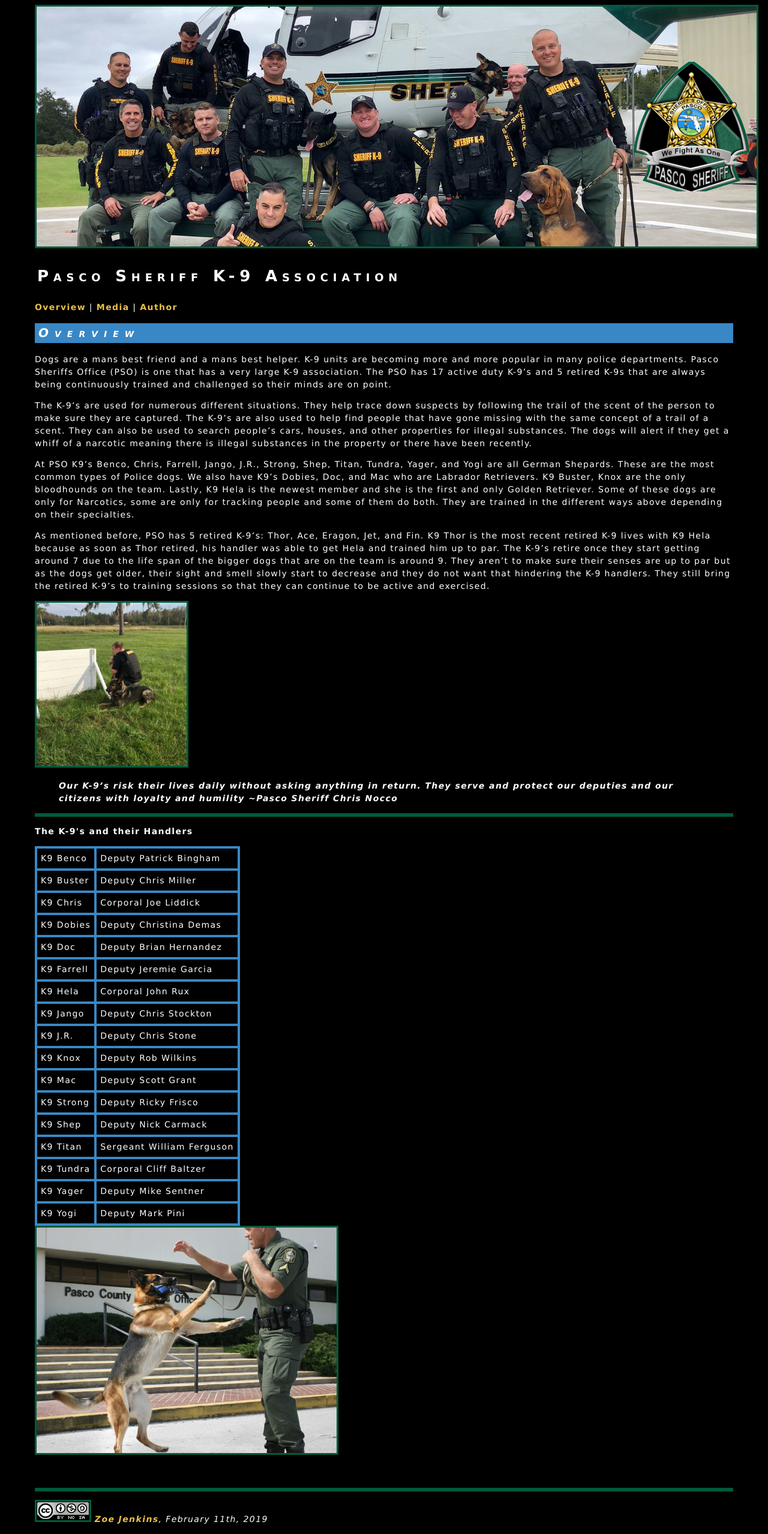
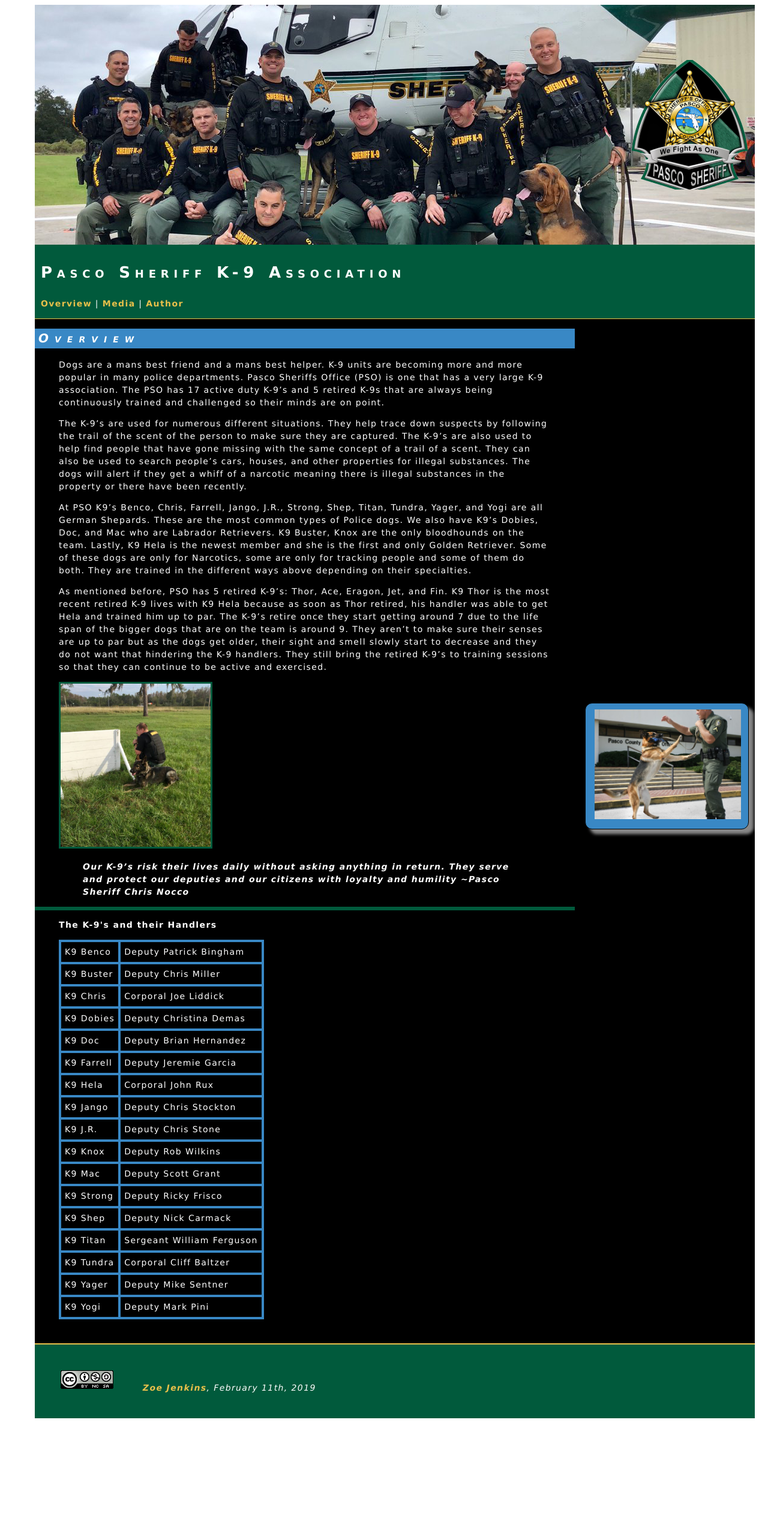
Before and after one commit to zgj18/lis2360_webdevelopment, a plain HTML site: page lesson6_assignment/index.html in a window 1280 px wide. Shown: the whole page at 60% size. After the commit the page ends 2373 px from the top, so only its background shows below. Drawn offline with Linux system fonts and the light colour scheme.

Commit message:
Lesson 6 final commit

```diff
--- a/lesson6_assignment/index.html
+++ b/lesson6_assignment/index.html
@@ -10,9 +10,14 @@
 	<link href="style.css" rel="stylesheet" type="text/css">
 </head>
 <body>
+    <div id="contianer">
+        <div id="header">
             <img src="images/bigk9.png" alt="Pasco Sounty's Sheriff's K9 units">
             <h1>Pasco Sheriff K-9 Association</h1>
             <p><a href="index.html">Overview</a> | <a href="media.html">Media</a> | <a href="author.html">Author</a></p>
+        </div> <!-- end of header -->
+
+        <div id="content">
             <h2><em>Overview</em></h2>
 
             <p>
@@ -108,12 +113,16 @@
                     <td>Deputy Mark Pini</td>
                 </tr>
             </table>
+        </div> <!--end of content-->
 
+        <div id="sidebari">
             <img src="images/thor.png" alt="K9 Thor and Handler Corporal John Rux">
+        </div><!-- end of sidebari -->
 
-  <p>&nbsp;</p>
-<hr>
+        <div id="footer">
             <p><img src="images/cclogo.png" alt="Copyright logo"><em> <a href="mailto:zgj18@my.fsu.edu">Zoe Jenkins</a>, February 11th, 2019</em></p>
+        </div> <!-- end of footer -->
 
+</div> <!-- end of contianer -->
 </body>
 </html>
--- a/lesson6_assignment/style.css
+++ b/lesson6_assignment/style.css
@@ -7,7 +7,7 @@ body {
 	font-size: 14px;
 	line-height: 1.5em;
 	color: #FFF;
-	background-color: #000;
+	background-color: #fff;
 	padding: 0 50px;
 }
 
@@ -15,10 +15,11 @@ body {
 p, li, td {
 	letter-spacing: 0.1em;
 	color: #fff;
+	padding:0px 40px;
 }
 h1 {
 	font-size: 26px;
-	padding: 4px 4px;
+	padding: 4px 10px;
 	font-variant: small-caps;
 	letter-spacing: .3em;
 	line-height: 1.5em;
@@ -64,6 +65,7 @@ ol {
 /* table styles -------------------------------------- */
 table {
 	border: solid #3988C5 2px;
+	margin:0px 40px;
 }
 td {
 	padding: 6px;
@@ -83,6 +85,7 @@ hr {
 
 img {
 	border: solid #015A3C 3px;
+	margin:0px 40px;
 }
 
 iframe {
@@ -90,3 +93,71 @@ iframe {
 	padding: 5px;
 	margin: 5px;
 }
+
+/* div styles -------------------*/
+
+#contianer {
+	width: 1200px;
+	margin: 0 auto;
+	background-color: #000;
+	overflow: hidden;
+}
+#content {
+	width: 900px;
+	float: left;
+	padding-bottom: 40px;
+}
+#sidebari {
+	width: 271px;
+	float: left;
+	margin-top: 640px;
+	margin-right: 10px;
+	margin-left:17px;
+	background: #3988C5;
+	border: 1px solid #000;
+	border-radius: 12px;
+	box-shadow: 8px 8px 5px #888888;
+}
+#sidebari img{
+	border:none;
+	margin:10px 15px;
+	width:90%;
+}
+#sidebarm {
+	width: 270px;
+	float: left;
+	margin-top: 60px;
+	margin-right: 10px;
+	margin-left:17px;
+	background: #3988C5;
+	border: 1px solid #000;
+	border-radius: 12px;
+	box-shadow: 8px 8px 5px #888888;
+}
+#sidebarm img{
+	border:none;
+	margin:10px 15px;
+	width:90%;
+}
+#header {
+	width: 100%;
+	border-bottom: 1px solid #E9C04A;
+	background-color: #015A3C;
+}
+#header p {
+	padding: 0px 10px;
+}
+#header img{
+	border:none;
+	margin:0;
+}
+#footer {
+	clear: both;
+	width: 100%;
+	background-color: #015A3C;
+	border-top: 2px solid #E9C04A;
+}
+#footer p {
+	margin: 0;
+	padding: 40px 0px;
+}
```
Also changed, not shown: lesson5_assignment/index.html (+16 -3 lines), lesson6_assignment/author.html (+10 -2 lines), lesson6_assignment/media.html (+14 -6 lines). Lines whose indentation alone changed are shown as unchanged.
